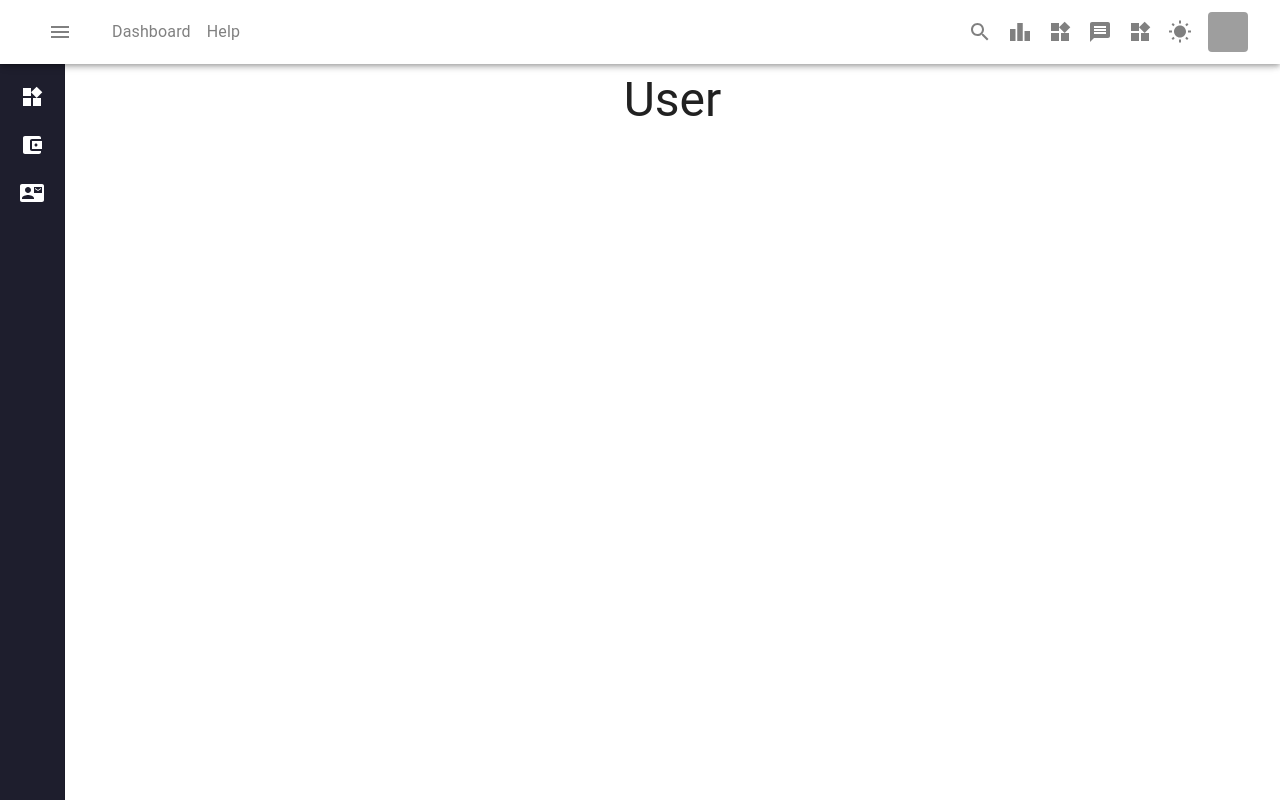
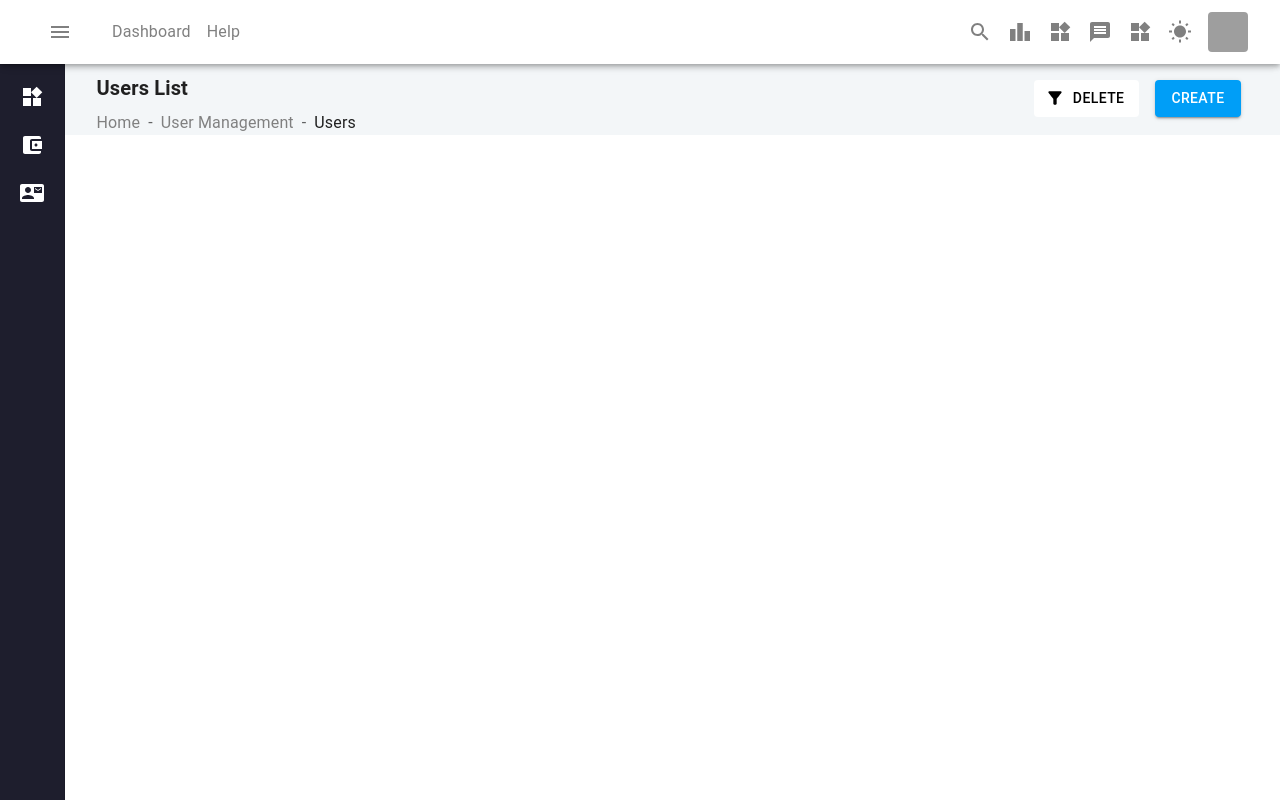
Before and after one commit to OmkarMane1997/Screen, a React (Create React App) app in the folder client/: page /User in a window 1280 px wide. Built offline with nearby package versions, Linux system fonts and the light colour scheme; grey boxes are pictures that could not be loaded.

Commit message:
Bread  and button done

```diff
--- a/client/src/App.js
+++ b/client/src/App.js
@@ -4,11 +4,15 @@ import { BrowserRouter } from "react-router-dom";
 // import Home from "./pages/Home";
 // import Dashboard from "./pages/Dashboard";
 // import Help from "./pages/Help";, Routes, Route
+import './assets/User.css';
 
 function App() {
   return (
     <BrowserRouter>
-      <DrawerMenu />
+    <section className="background">
+    <DrawerMenu />
+
+    </section>
     </BrowserRouter>
   );
 }
--- /dev/null
+++ b/client/src/assets/User.css
@@ -0,0 +1,40 @@
+.navLink:link {
+    color: #808080;
+    text-decoration: none;
+}
+
+/* visited link */
+.navLink:visited {
+    color: #808080;
+}
+
+/* mouse over link */
+.navLink:hover {
+    color: #808080;
+}
+
+/* selected link */
+.navLink:active {
+    color: #808080;
+}
+
+.left-div {
+    float: left;
+}
+
+.right-div {
+    float: right;
+}
+
+.background{
+    background-color: #f3f6f8;
+}
+
+.button_Background{
+background-color: #009ef7 !important;
+}
+.filter_button{
+    background-color: white !important;
+    color: black !important;
+    border: 0 !important;
+}
--- a/client/src/pages/User.js
+++ b/client/src/pages/User.js
@@ -1,17 +1,49 @@
 import React from "react";
 import Typography from "@mui/material/Typography";
 import Box from "@mui/material/Box";
-import { Container } from "@mui/material";
+import { Container, Breadcrumbs, Button, Stack } from "@mui/material";
+import { NavLink } from "react-router-dom";
+import FilterAltIcon from '@mui/icons-material/FilterAlt';
+import "../assets/User.css";
 
 function User() {
   return (
     <Container fixed>
-      <Box component="main" sx={{ flexGrow: 1, pt: 9}}>
-        <Typography variant="h3" align="center">
-          User
-        </Typography>
-      </Box>
+      <div>
+        <div className="left-div">
+          <Box component="main" sx={{ flexGrow: 1, pt: 9 }}>
+            <Typography variant="h6" align="left" gutterBottom>
+              <b>Users List</b>
+            </Typography>
+            <Breadcrumbs aria-label="breadcrumb" separator="-">
+              <NavLink to={"/Home"} className={"navLink"}>
+                Home
+              </NavLink>
+
+              <NavLink to={"/"} className={"navLink"}>
+                User Management{" "}
+              </NavLink>
+              <Typography color="text.primary">Users</Typography>
+            </Breadcrumbs>
+          </Box>
+        </div>
+        <div className="right-div">
+          <Box component="main" sx={{ flexGrow: 1, pt: 9 }}>
+            <Stack direction="row">
+              <Button variant="outlined" sx={{ m: 1 }} startIcon={<FilterAltIcon />} className='filter_button'>
+                Delete
+              </Button>
+              <Button variant="contained" sx={{ m: 1 }} className='button_Background'>
+                Create
+              </Button>
+            </Stack>
+          </Box>
+        </div>
+      </div>
+
+
     </Container>
+
   );
 }
 
```
Also changed, not shown: client/src/component/Footer.js (added, +20 -0 lines).
